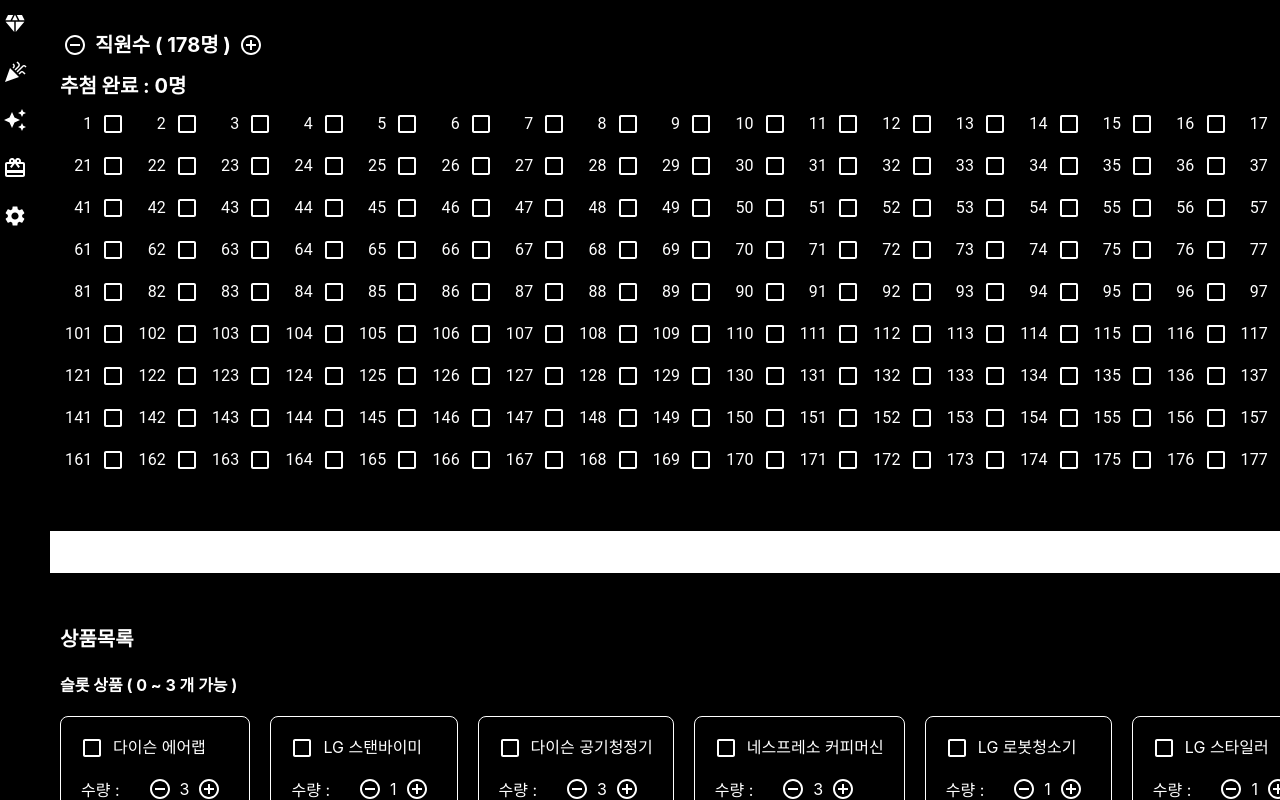
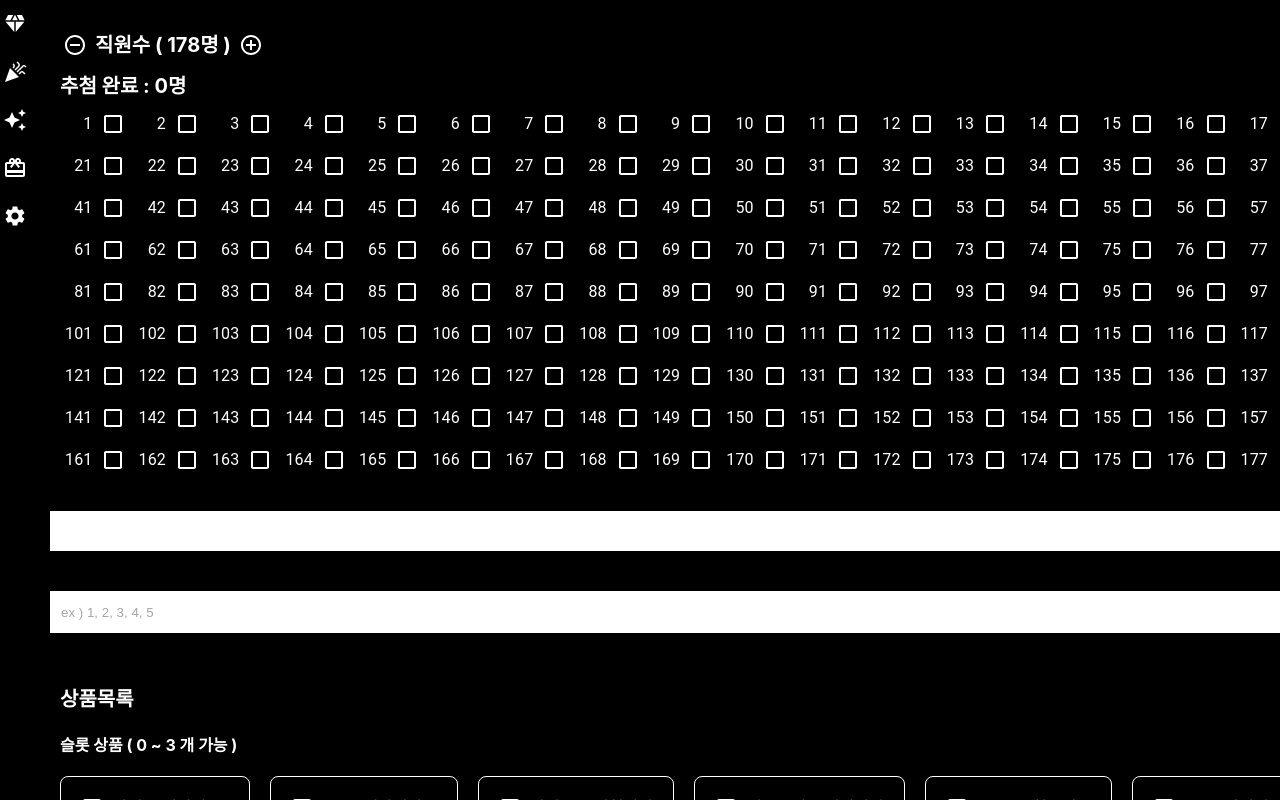
Before and after one commit to Yoogwonhui/DoctorGRaffle, a React (Create React App) app: page / in a window 1280 px wide. Both pictures are taken after a click on the tab 21 px from the left and 216 px from the top of the page. Built offline with nearby package versions, Linux system fonts and the light colour scheme.

Commit message:
Feat : 현재 추첨된 인원 복사할 수 있도록 세팅페이지에  숫자 추가

```diff
--- a/src/App.css
+++ b/src/App.css
@@ -48,3 +48,8 @@
   height: 100%;
   width: 100%;
 }
+
+::placeholder {
+  color: grey;
+  opacity: 0.7; /* Firefox */
+}
--- a/src/pages/SettingPage.js
+++ b/src/pages/SettingPage.js
@@ -98,20 +98,39 @@ export default function SettingPage({
         ))}
       </div>
 
+      <div
+        style={{
+          marginTop: 20,
+          backgroundColor: 'white',
+          color: 'black',
+          paddingLeft: 10,
+          height: 40,
+          display: 'flex',
+          alignItems: 'center',
+        }}
+      >
+        {participants
+          .filter((d) => d.isAwarded)
+          .map((d) => d.num)
+          .join(',')}
+      </div>
+
       <div style={{ display: 'flex', alignItems: 'center', marginTop: 40, marginBottom: 20 }}>
         <input
+          placeholder="ex ) 1, 2, 3, 4, 5"
           value={partInput}
           onChange={(e) => setPartInput(e.target.value)}
           style={{
             border: '1px solid white',
-            paddingLeft: '10px',
             width: '90%',
             height: 40,
             padding: 0,
+            paddingLeft: 10,
           }}
         />
 
         <button
+          disabled={!partInput.includes(',')}
           onClick={() => {
             const inputArr = partInput.split(',').map((d) => d * 1);
             if (partInput.includes(',')) {
@@ -124,7 +143,7 @@ export default function SettingPage({
           }}
           style={{
             border: '1px solid white',
-            backgroundColor: 'red',
+            backgroundColor: !partInput.includes(',') ? 'rgba(100,100,100,0.3)' : 'red',
             color: 'white',
             width: '10%',
             height: 40,
```
